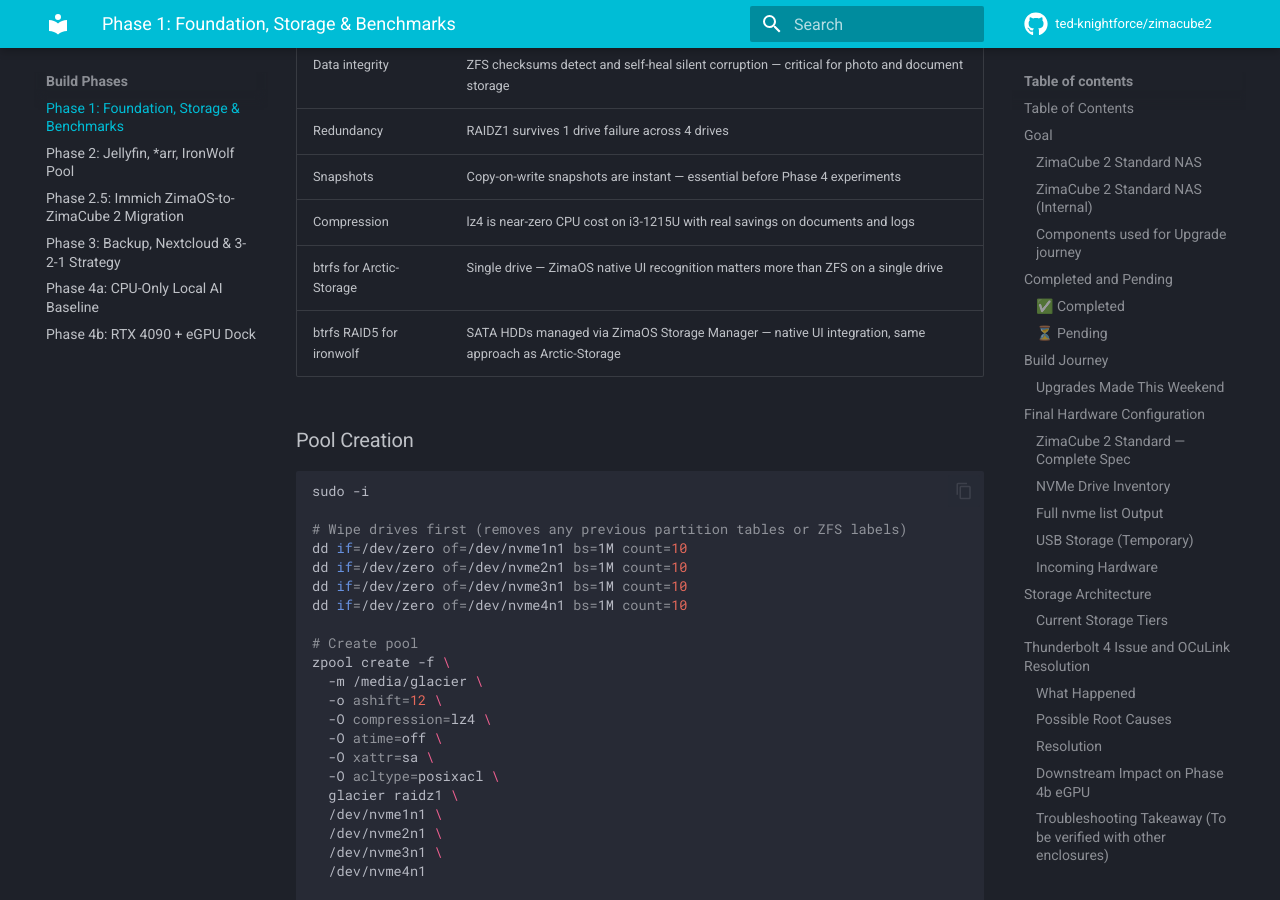
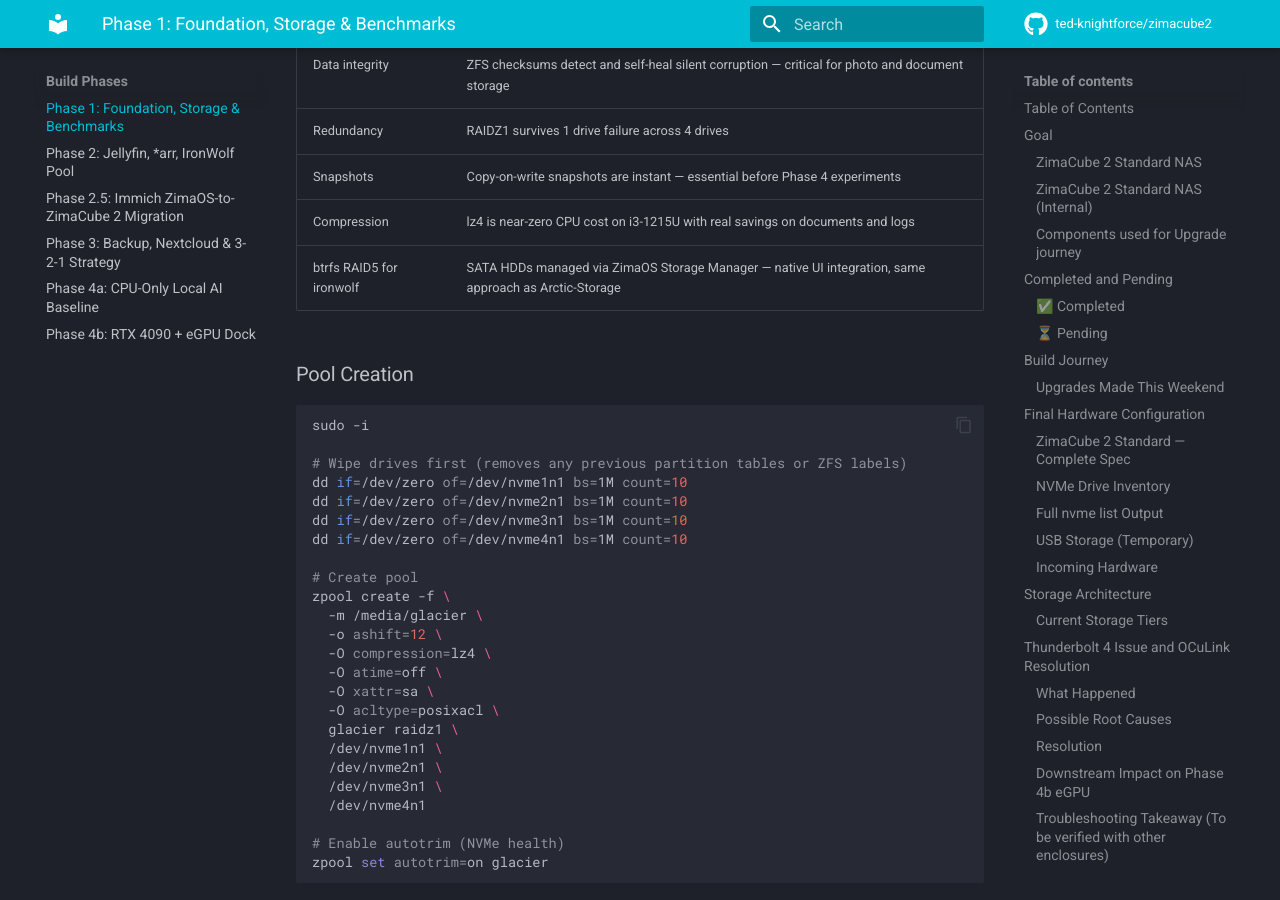
Before and after one commit to ted-knightforce/zimacube2, an MkDocs documentation site: the page built from docs/phases/01-foundation.md, in a window 1280 px wide and 900 px high, scrolled down 33909 px. Built offline with MkDocs 1.6.1 and Material for MkDocs 9.7.7, drawn with Linux system fonts in a browser that asks for light colours; comment, search, counter and statistics services are not loaded.

Commit message:
Phase 1: remove irrelevant btrfs Arctic-Storage row from Why ZFS RAIDZ1 table

```diff
--- a/docs/phases/01-foundation.md
+++ b/docs/phases/01-foundation.md
@@ -346,7 +346,6 @@
 | Redundancy | RAIDZ1 survives 1 drive failure across 4 drives |
 | Snapshots | Copy-on-write snapshots are instant — essential before Phase 4 experiments |
 | Compression | lz4 is near-zero CPU cost on i3-1215U with real savings on documents and logs |
-| btrfs for Arctic-Storage | Single drive — ZimaOS native UI recognition matters more than ZFS on a single drive |
 | btrfs RAID5 for ironwolf | SATA HDDs managed via ZimaOS Storage Manager — native UI integration, same approach as Arctic-Storage |
 
 ### Pool Creation
```
